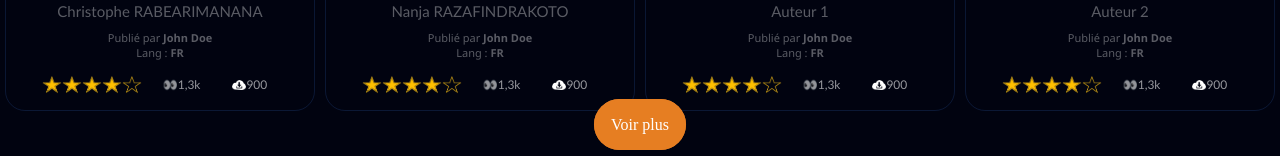
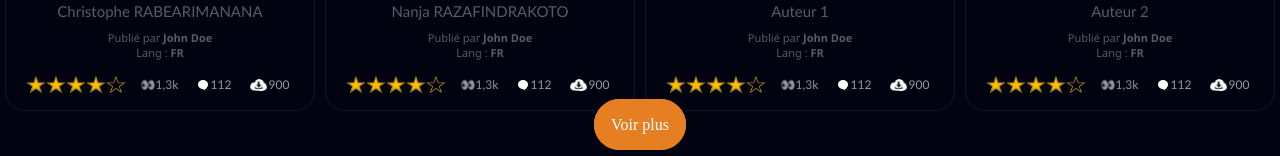
Before and after one commit to KiadyNirina/Bookly, a Vue app in the folder Frontend/: page / in a window 1280 px wide. Shown: the part 1101-1257 px from the top of the page. Built offline with nearby package versions, Linux system fonts and the light colour scheme.

Commit message:
some change

```diff
--- a/Frontend/src/components/Books.vue
+++ b/Frontend/src/components/Books.vue
@@ -60,6 +60,7 @@ export default {
                         <img src="../../public/note.png" alt="">
                     </div>
                     <span>👀1,3k</span>
+                    <span><img src="../../public/coms.png" alt=""> 112</span>
                     <span><img src="../../public/download.png" alt=""> 900</span>
                     </div>
                 </div>
@@ -104,6 +105,7 @@ export default {
                         <img src="../../public/note.png" alt="">
                     </div>
                     <span>👀1,3k</span>
+                    <span><img src="../../public/coms.png" alt=""> 112</span>
                     <span><img src="../../public/download.png" alt=""> 900</span>
                     </div>
                 </div>
--- a/Frontend/src/components/Home.vue
+++ b/Frontend/src/components/Home.vue
@@ -57,6 +57,7 @@ export default {
                 <img src="../../public/note.png" alt="">
               </div>
               <span>👀1,3k</span>
+              <span><img src="../../public/coms.png" alt=""> 112</span>
               <span><img src="../../public/download.png" alt=""> 900</span>
             </div>
         </div>
@@ -208,8 +209,8 @@ body{
 .content-book {
   display: flex;
   align-items: center;
-  padding-left: 10%;
-  padding-right: 10%;
+  padding-left: 5%;
+  padding-right: 5%;
   color: rgba(255, 255, 255, 0.587);
   margin-bottom: 10px;
 }
@@ -236,8 +237,9 @@ body{
 }
 
 .card .book .content-book span img{
-  height: 10px;
+  height: 12px;
   width: auto;
+  margin-right: 2px;
 }
 
 #seeMore{
@@ -247,9 +249,8 @@ body{
   border: 2px solid #E67E22;
   padding: 15px;
   border-radius: 30px;
-  transition: 0.5s
+  transition: 0.5s;
 }
-
 #seeMore:hover{
   background-color: transparent;
   color: #E67E22;
```
